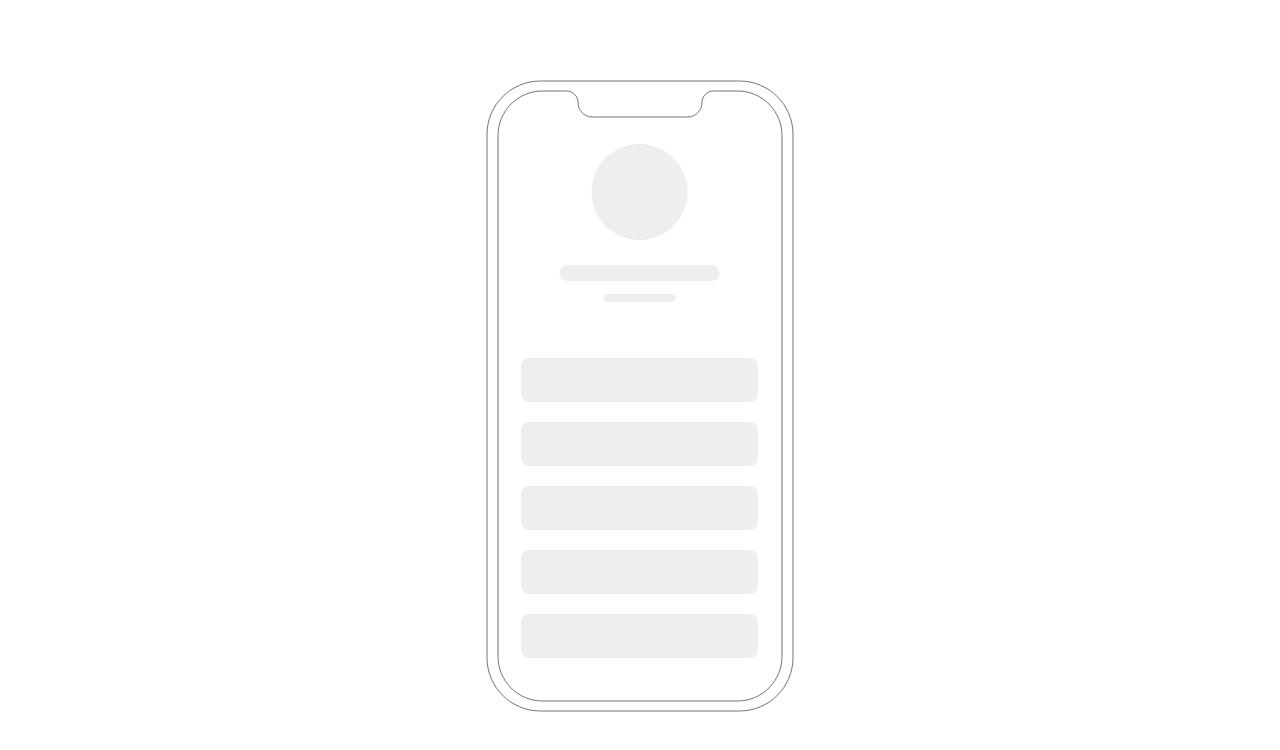
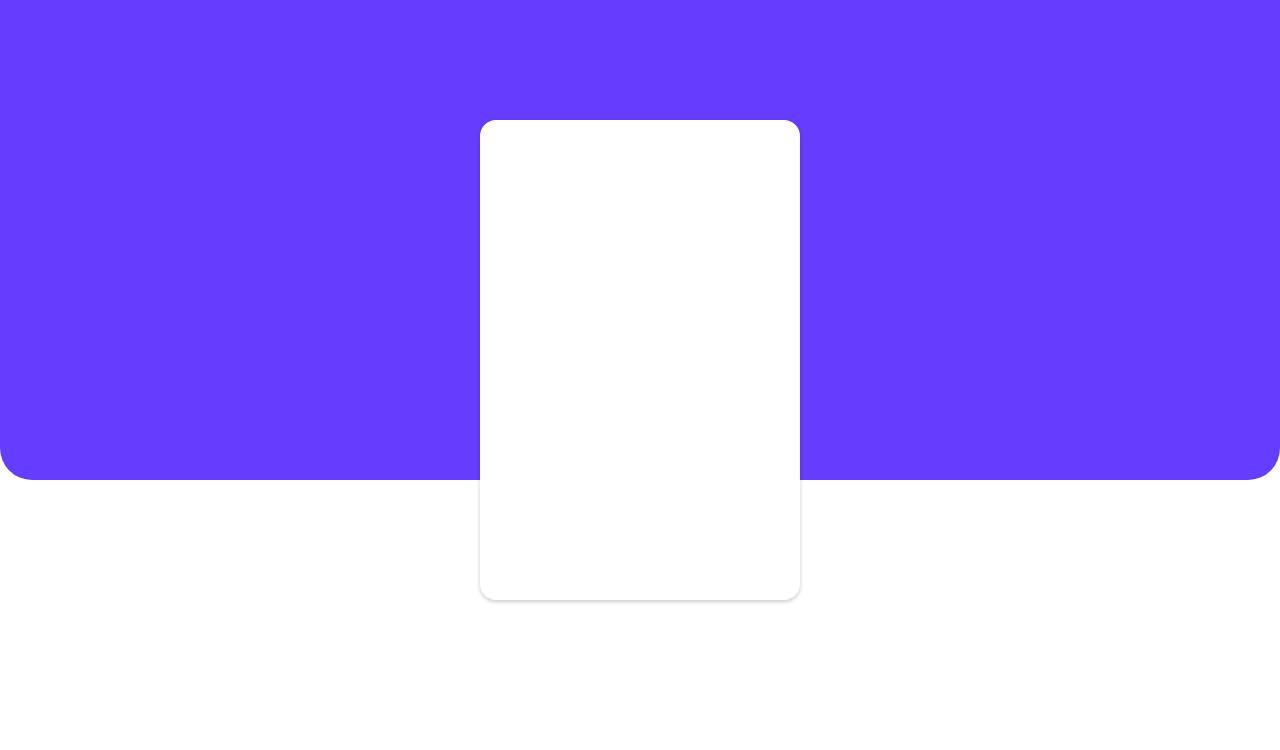
Before and after one commit to JurgenMik/LinkSharingApp, a React (Create React App) app: page /profile/unknown/preview in a window 1280 px wide. Shown: the top 750 px of the page. Built offline with nearby package versions, Linux system fonts and the light colour scheme.

Commit message:
LS-modified-profile-summary-component-config-for-reusability

```diff
--- a/src/components/ProfileSummary/ProfileSummary.scss
+++ b/src/components/ProfileSummary/ProfileSummary.scss
@@ -28,9 +28,6 @@
       font-size: 1rem;
     }
   }
-  .link-container {
-    top: 43.5%;
-  }
   .summary-link {
     width: 15rem;
     height: 3rem;
@@ -52,3 +49,16 @@
     }
   }
 }
+
+.preview {
+  position: absolute;
+  padding-top: 2rem;
+  top: 35%;
+  left: 50%;
+  transform: translate(-50%, -50%);
+  height: 30rem;
+  width: 20rem;
+  background: $White;
+  border-radius: 1rem;
+  box-shadow: 0 2px 4px rgba(0, 0, 0, 0.2);
+}
--- a/src/components/ProfileSummary/ProfileSummary.tsx
+++ b/src/components/ProfileSummary/ProfileSummary.tsx
@@ -6,19 +6,24 @@ import {selectOptions} from "../../utils/select";
 import {FiArrowRight} from 'react-icons/fi';
 import PhoneMockup from '../assets/illustration-phone-mockup.svg';
 
-function ProfileSummary() {
+function ProfileSummary({mock}: {mock: boolean}) {
 
     const profileLinks = useSelector((state: {links: ProfileLink[]}) => state.links);
 
     const profileDetails = useSelector((state: {p_info: ProfileInfo}) => state.p_info);
 
     return (
-        <div className="w-100 d-flex justify-content-center summary">
-            <img
-                src={PhoneMockup}
-                alt="mockup"
-            />
-            <div className="d-flex flex-column align-items-center position-absolute info-container">
+        <div className={`d-flex justify-content-center summary ${!mock && 'preview'}`}>
+            {mock &&
+                <img
+                    src={PhoneMockup}
+                    alt="mockup"
+                />
+            }
+            <div
+                className="d-flex flex-column align-items-center info-container"
+                style={{position: mock ? 'absolute' : 'relative'}}
+            >
                 {profileDetails.profile_img &&
                     <img
                         src={profileDetails.profile_img}
@@ -32,7 +37,10 @@ function ProfileSummary() {
                     {profileDetails.email}
                 </h1>
             </div>
-            <div className="d-flex flex-column position-absolute link-container">
+            <div
+                className="d-flex flex-column position-absolute"
+                style={{top: mock ? '43.5%' : '57.5%'}}
+            >
                 {profileLinks.map((link) => {
                     const selectedLinks = selectOptions.find((option) => option.value === link.platform);
                     return (
--- a/src/pages/profile/ProfileDetails/ProfileDetails.tsx
+++ b/src/pages/profile/ProfileDetails/ProfileDetails.tsx
@@ -99,7 +99,7 @@ function ProfileDetails(props: any) {
                 <div className="row gap-4">
                     {!isMobile &&
                         <div className="col-md-5 bg-white rounded-3">
-                            <ProfileSummary />
+                            <ProfileSummary mock={true} />
                         </div>
                     }
                     <div className="col rounded-3 bg-white">
--- a/src/pages/profile/ProfileLinks/ProfileLinks.tsx
+++ b/src/pages/profile/ProfileLinks/ProfileLinks.tsx
@@ -83,7 +83,7 @@ function ProfileLinks(props: any) {
                 <div className="row gap-4">
                     {!isMobile &&
                         <div className="col-md-5 bg-white rounded-3">
-                            <ProfileSummary />
+                            <ProfileSummary mock={true} />
                         </div>
                     }
                     <div className="col rounded-3 bg-white">
--- a/src/pages/profile/ProfilePreview/ProfilePreview.scss
+++ b/src/pages/profile/ProfilePreview/ProfilePreview.scss
@@ -1 +1,13 @@
 @import '../../../variables/variables.scss';
+
+.main-container-preview {
+  position: relative;
+  max-width: 100%;
+  height: 100vh;
+  .preview-header {
+    width: 100%;
+    height: 30rem;
+    background: $DarkPurple;
+    border-radius: 0 0 2rem 2rem;
+  }
+}
--- a/src/pages/profile/ProfilePreview/ProfilePreview.tsx
+++ b/src/pages/profile/ProfilePreview/ProfilePreview.tsx
@@ -4,9 +4,12 @@ import ProfileSummary from '../../../components/ProfileSummary/ProfileSummary';
 
 function ProfilePreview() {
     return (
-        <>
-            <ProfileSummary />
-        </>
+        <div className="main-container-preview">
+            <div className="preview-header" />
+            <ProfileSummary
+                mock={false}
+            />
+        </div>
     )
 }
 
```
